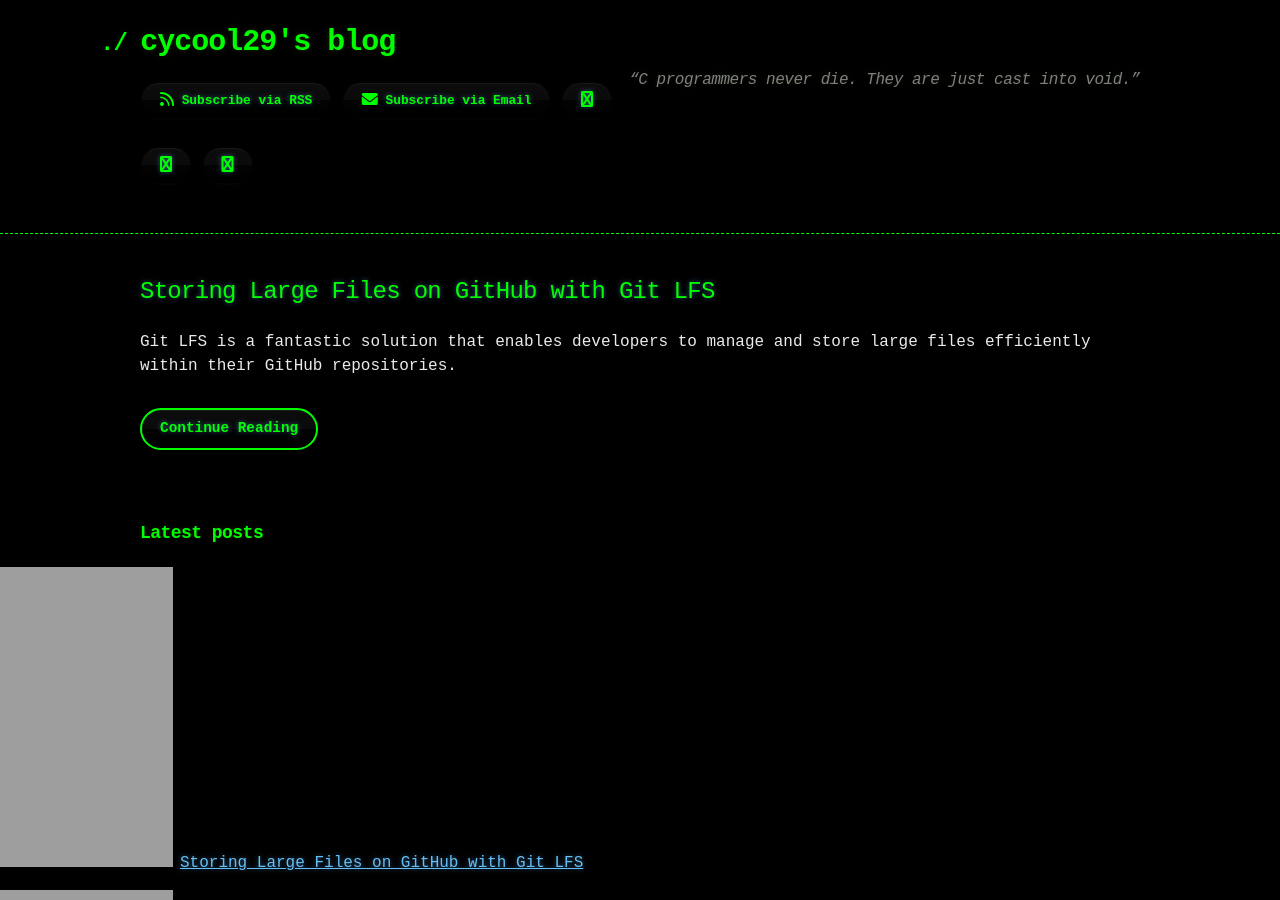
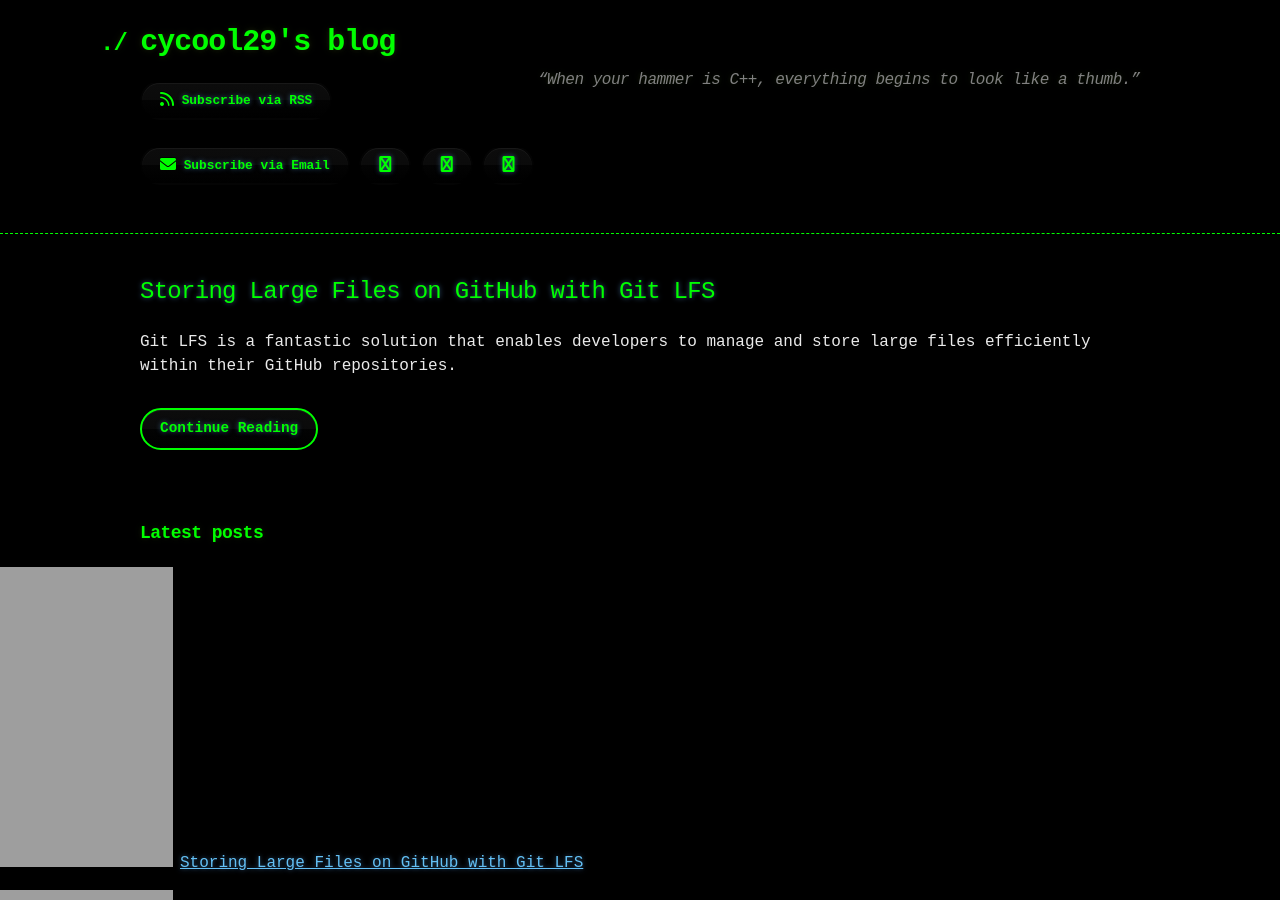
Before and after one commit to cycool29/cycool29.github.io, a Jekyll site: the page built from index.md, in a window 1280 px wide and 900 px high. Built offline with Jekyll 4.4.1, drawn with Linux system fonts in a browser that asks for light colours; a style sheet for code colours, icons or effects is not loaded.

Commit message:
Update quotes

```diff
--- a/_config.yml
+++ b/_config.yml
@@ -1,5 +1,5 @@
 title: cycool29's blog
-description: "“C programmers never die. They are just cast into void.” "
+description: "“When your hammer is C++, everything begins to look like a thumb.” "
 bio: A high school student. Intermediate in Python, Git, Bash. Learning JavaScript. He/Him. "
 author: cycool29
 url: https://cycool29.github.io
```
